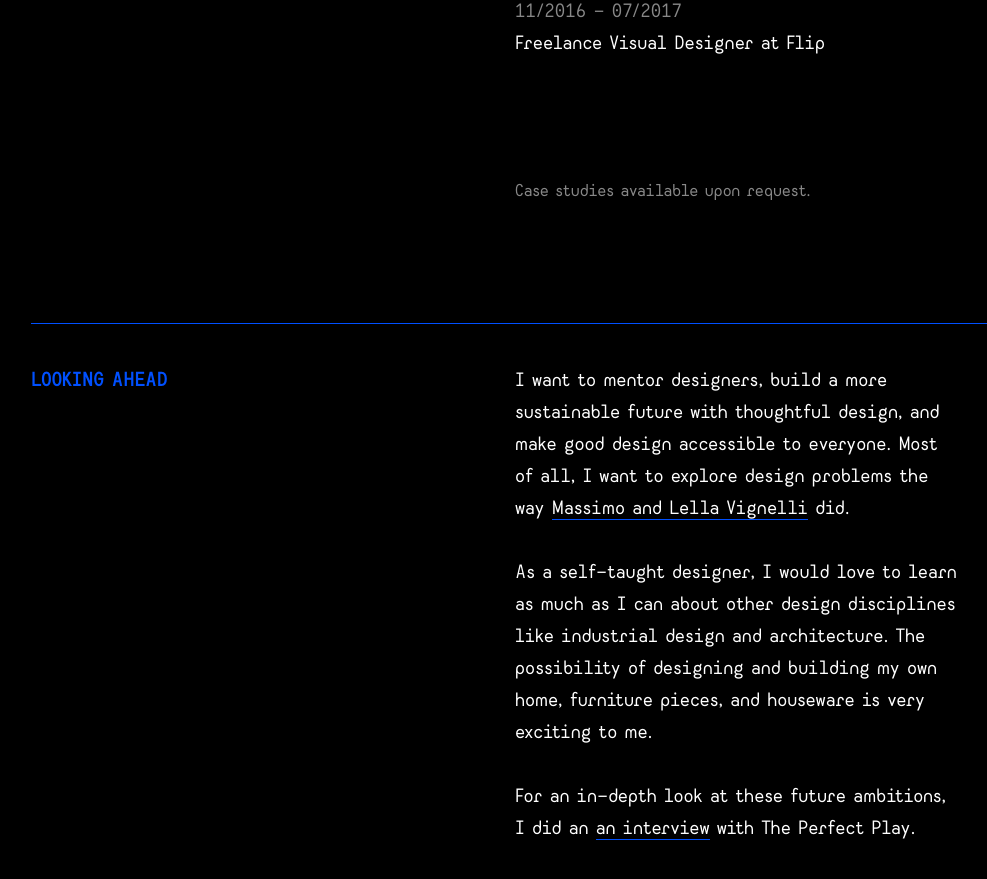
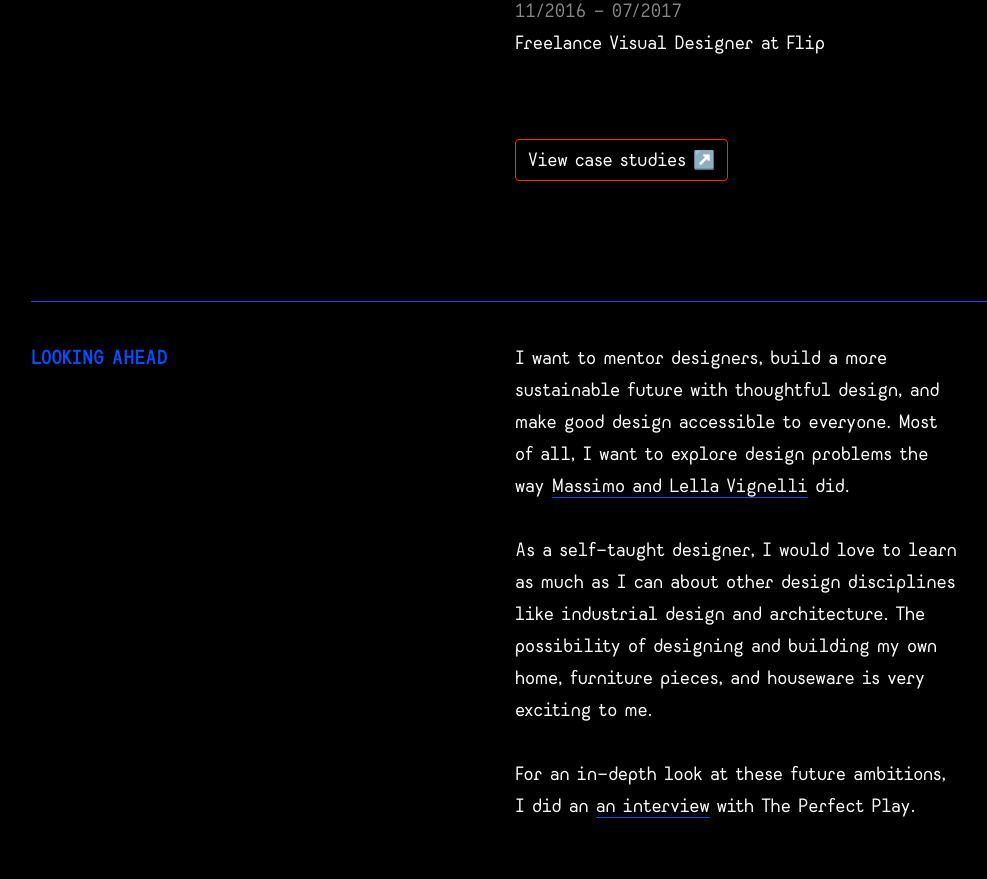
Before and after one commit to jonhargreaves/personal-site, a React (Create React App) app: page / in a window 1280 px wide. Shown: the part 1860-2739 px from the top of the page, without its empty margins (125-1112 px from the left). Built offline with nearby package versions, Linux system fonts and the light colour scheme.

Commit message:
Updated my case studies and email.

```diff
--- a/src/App.tsx
+++ b/src/App.tsx
@@ -98,8 +98,14 @@ function App() {
             </div>
             <div className="h-5 w-full lg:h-10" />
             <div className="h-5 w-full lg:h-10" />
-            <div className="h-5 w-full lg:h-10" />
-            <div className="text-gray text-xs lg:text-sm">Case studies available upon request.</div>
+            <div className="border border-red rounded px-3 py-1 text-sm lg:text-md w-fit">
+              <a
+                href="https://www.figma.com/file/oC4tbj7gO948anusmMwTzE/Case-Studies?type=design&node-id=1%3A3&t=QgvXFFylchpqdH0h-1"
+                target="_blank"
+                className="hover:text-gray">
+                  View case studies ↗
+              </a>
+            </div>
           </div>
           <div className="h-full w-5 lg:w-10" />
         </div>
@@ -140,7 +146,7 @@ function App() {
           <div className="h-full w-5 lg:w-10" />
           <div className="w-full lg:w-1/2">
             <div className="text-sm lg:text-md">
-              If you'd like to talk or are interested in working together, <a href="mailto:jhargreavesdesigns@gmail.com" target="_blank" className="border-b border-white hover:text-gray">message me</a> and I'll respond to you as soon as I can.
+              If you'd like to talk or are interested in working together, <a href="mailto:hello@jonhargreaves.com" target="_blank" className="border-b border-white hover:text-gray">message me</a> and I'll respond to you as soon as I can.
               For thoughts I have on design and remote work <a href="https://twitter.com/JonGHargreaves" target="_blank" className="border-b border-white hover:text-gray">follow me</a> on Twitter.
               <br />
               <br />
```
